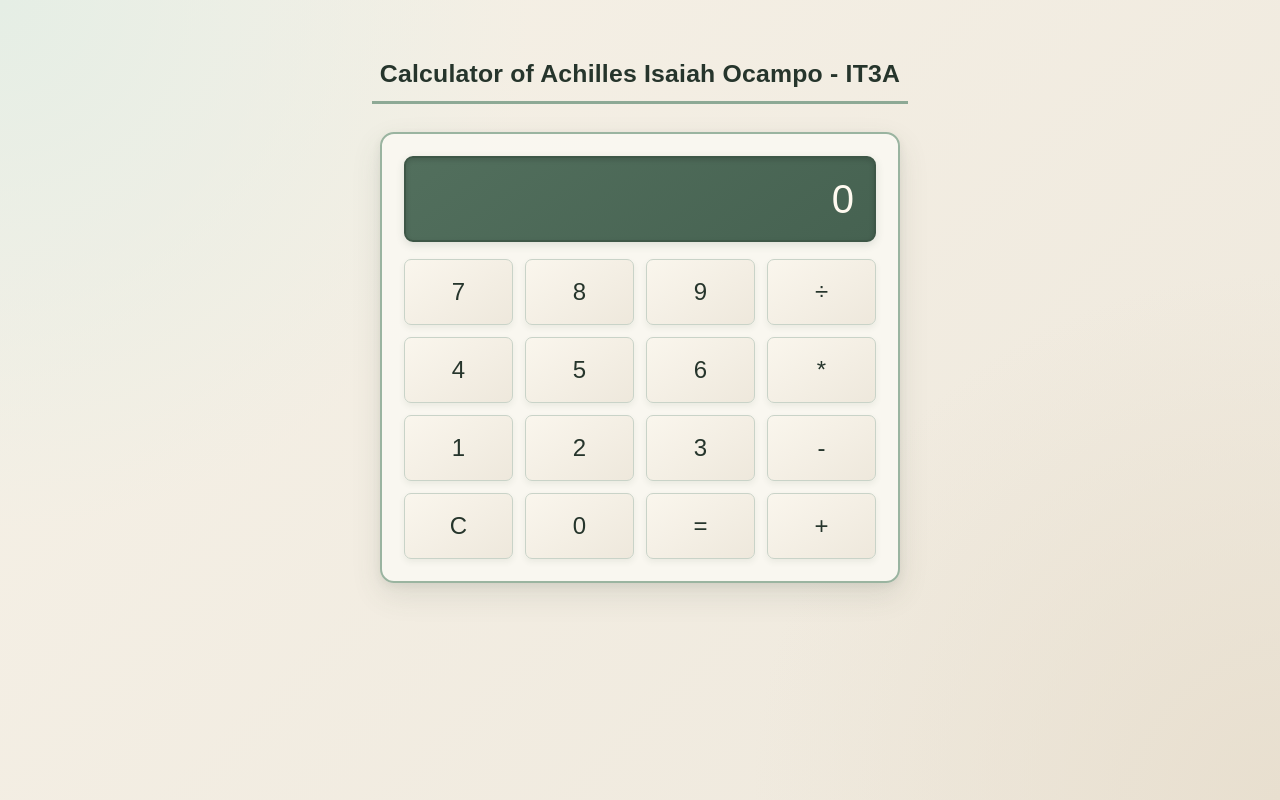
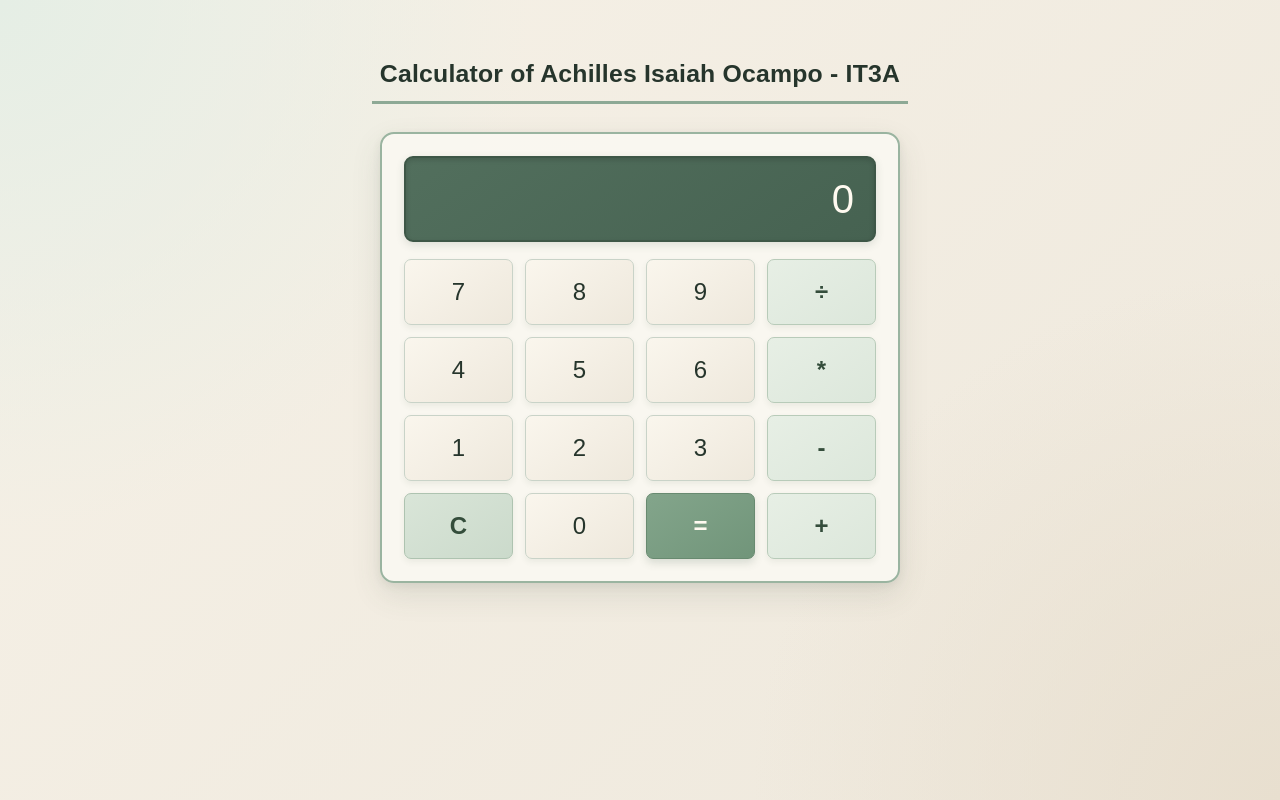
Before and after one commit to AchillesOcampo/calculator, a React (Vite) app: page / in a window 1280 px wide. Built offline with nearby package versions, Linux system fonts and the light colour scheme.

Commit message:
Update App.jsx

```diff
--- a/src/App.jsx
+++ b/src/App.jsx
@@ -1,7 +1,7 @@
-import { useState } from 'react'
-import './App.css'
+import { useState } from 'react';
+import './App.css';
 
-function CalcDisplay({DisplayValue}) {
+function CalcDisplay({ DisplayValue }) {
   return (
     <div className='Display'>
       {DisplayValue}
@@ -9,52 +9,82 @@ function CalcDisplay({DisplayValue}) {
   );
 }
 
-
-function CalcButton({buttonLabel, onClick}) {
+function CalcButton({ buttonLabel, onClick, className = '' }) {
   return (
-    <button className='Button' onClick={onClick}  >
+    <button
+      className={`Button ${className}`.trim()}
+      onClick={() => onClick(buttonLabel)}
+    >
       {buttonLabel}
     </button>
   );
 }
 
 function App() {
-  const [DisplayValue, setDisplayValue] = useState(0);
+  const [displayValue, setDisplayValue] = useState('0');
 
+  const buttonClickHandler = (label) => {
+    // 1. Clear button functionality
+    if (label === 'C' || label === 'CLR') {
+      setDisplayValue('0');
+      return;
+    }
 
-  const buttonClickHandler = (e) => {
-    e.preventDefault();
-    const value = e.target.innerHTML;
-    setDisplayValue(value);
-  }
+    // 2. Equals button functionality (evaluates the math expression)
+    if (label === '=') {
+      try {
+        // Replace division character '÷' with standard JavaScript '/'
+        const sanitizedExpression = displayValue.replace(/÷/g, '/');
+        const result = Function(`'use strict'; return (${sanitizedExpression})`)();
+        setDisplayValue(String(result));
+      } catch (error) {
+        setDisplayValue('Error');
+      }
+      return;
+    }
+
+    // 3. Append digits and operators to the display
+    setDisplayValue((prev) => {
+      if (prev === '0' || prev === 'Error') {
+        return String(label);
+      }
+      return prev + String(label);
+    });
+  };
 
   return (
-      <div className= ' App'>
-        <div className='Header'>Calculator of Achilles Isaiah Ocampo - IT3A</div>
-        <div className='Calculator'>
-          <CalcDisplay DisplayValue={DisplayValue} />
-            <div className='Keypad'>
-          <CalcButton buttonLabel={7} onClick={buttonClickHandler}/>
-          <CalcButton buttonLabel={8} onClick={buttonClickHandler}/>
-          <CalcButton buttonLabel={9} onClick={buttonClickHandler}/>
-          <CalcButton buttonLabel={'÷'} onClick={buttonClickHandler}/>
-          <CalcButton buttonLabel={4} onClick={buttonClickHandler}/>
-          <CalcButton buttonLabel={5} onClick={buttonClickHandler}/>
-          <CalcButton buttonLabel={6} onClick={buttonClickHandler}/>
-          <CalcButton buttonLabel={'*'} onClick={buttonClickHandler}/>
-          <CalcButton buttonLabel={1} onClick={buttonClickHandler}/>
-          <CalcButton buttonLabel={2} onClick={buttonClickHandler}/>
-          <CalcButton buttonLabel={3} onClick={buttonClickHandler}/>
-          <CalcButton buttonLabel={'-'} onClick={buttonClickHandler}/>
-          <CalcButton buttonLabel={"C"} onClick={buttonClickHandler}/>
-          <CalcButton buttonLabel={0} onClick={buttonClickHandler}/>
-          <CalcButton buttonLabel={'='} onClick={buttonClickHandler}/>
-          <CalcButton buttonLabel={'+'} onClick={buttonClickHandler}/>
-            </div>
+    <div className='App'>
+      <div className='Header'>Calculator of Achilles Isaiah Ocampo - IT3A</div>
+      <div className='Calculator'>
+        <CalcDisplay DisplayValue={displayValue} />
+        <div className='Keypad'>
+          {/* Row 1 */}
+          <CalcButton buttonLabel={7} onClick={buttonClickHandler} />
+          <CalcButton buttonLabel={8} onClick={buttonClickHandler} />
+          <CalcButton buttonLabel={9} onClick={buttonClickHandler} />
+          <CalcButton buttonLabel={'÷'} className='OperatorButton' onClick={buttonClickHandler} />
 
-          </div>
+          {/* Row 2 */}
+          <CalcButton buttonLabel={4} onClick={buttonClickHandler} />
+          <CalcButton buttonLabel={5} onClick={buttonClickHandler} />
+          <CalcButton buttonLabel={6} onClick={buttonClickHandler} />
+          <CalcButton buttonLabel={'*'} className='OperatorButton' onClick={buttonClickHandler} />
+
+          {/* Row 3 */}
+          <CalcButton buttonLabel={1} onClick={buttonClickHandler} />
+          <CalcButton buttonLabel={2} onClick={buttonClickHandler} />
+          <CalcButton buttonLabel={3} onClick={buttonClickHandler} />
+          <CalcButton buttonLabel={'-'} className='OperatorButton' onClick={buttonClickHandler} />
+
+          {/* Row 4 */}
+          <CalcButton buttonLabel={'C'} className='ClearButton' onClick={buttonClickHandler} />
+          <CalcButton buttonLabel={0} onClick={buttonClickHandler} />
+          <CalcButton buttonLabel={'='} className='EqualsButton' onClick={buttonClickHandler} />
+          <CalcButton buttonLabel={'+'} className='OperatorButton' onClick={buttonClickHandler} />
+        </div>
       </div>
+    </div>
   );
 }
 
-export default App
+export default App;
```
